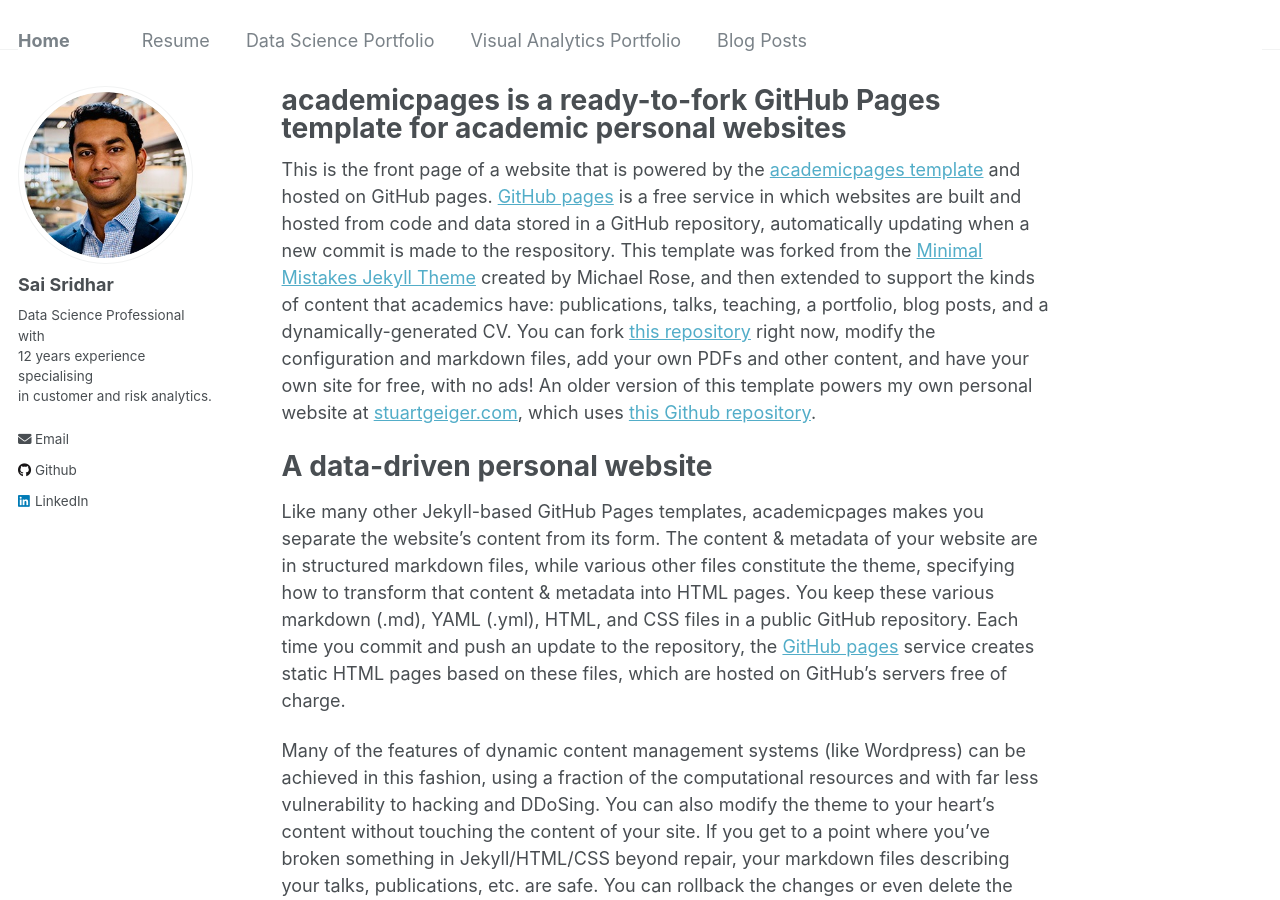
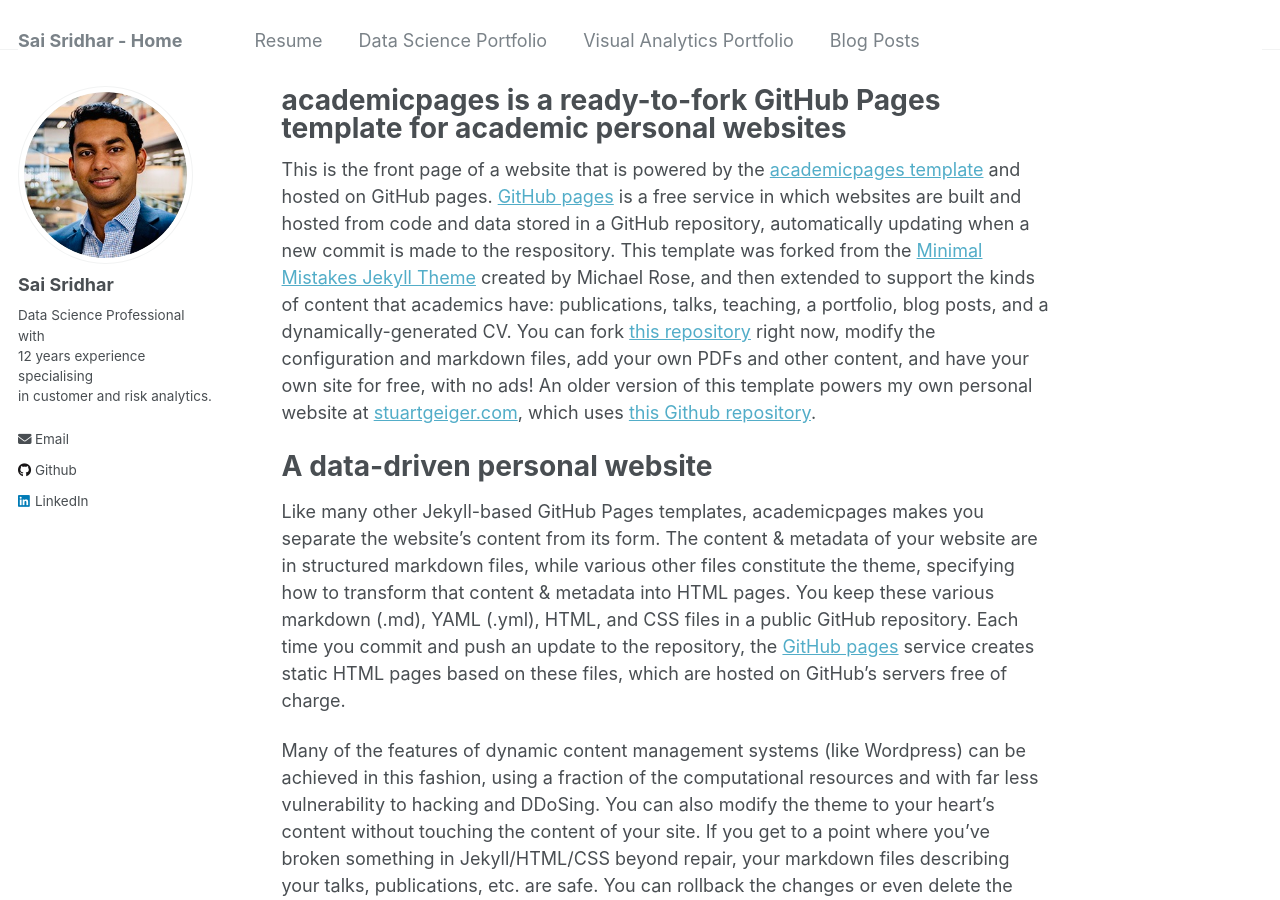
Before and after one commit to saiksridhar/saiksridhar.github.io, a Jekyll site: the page built from _pages/about.md, in a window 1280 px wide and 900 px high. Built offline with Jekyll 4.4.1, drawn with Linux system fonts in a browser that asks for light colours.

Commit message:
Update _config.yml

```diff
--- a/_config.yml
+++ b/_config.yml
@@ -8,7 +8,7 @@
 
 # Basic Site Settings
 locale                   : "en-US"
-title                    : "Home"
+title                    : "Sai Sridhar - Home"
 title_separator          : "-"
 name                     : &name "Sai Sridhar"
 description              : &description "personal description"
```
